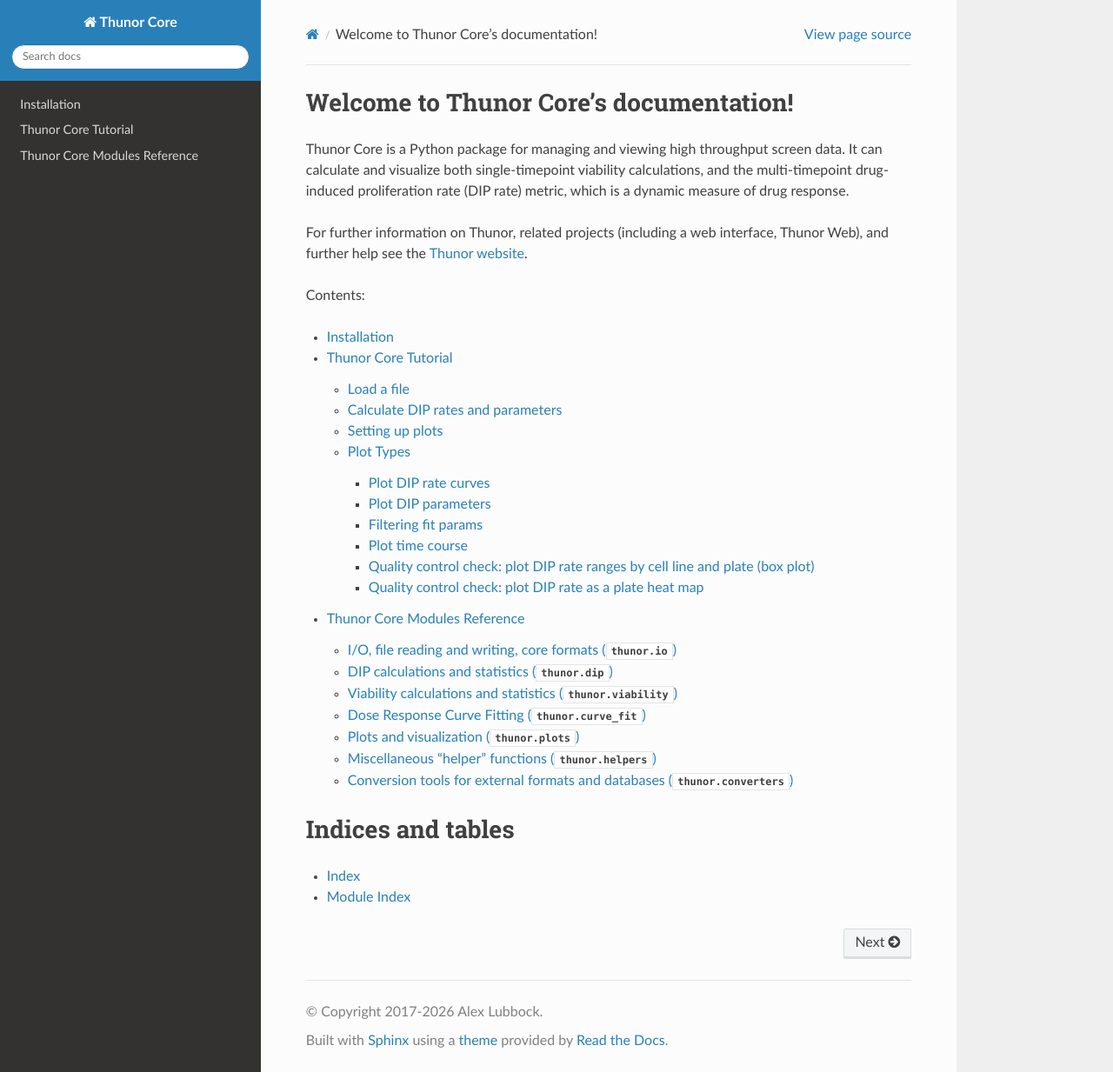
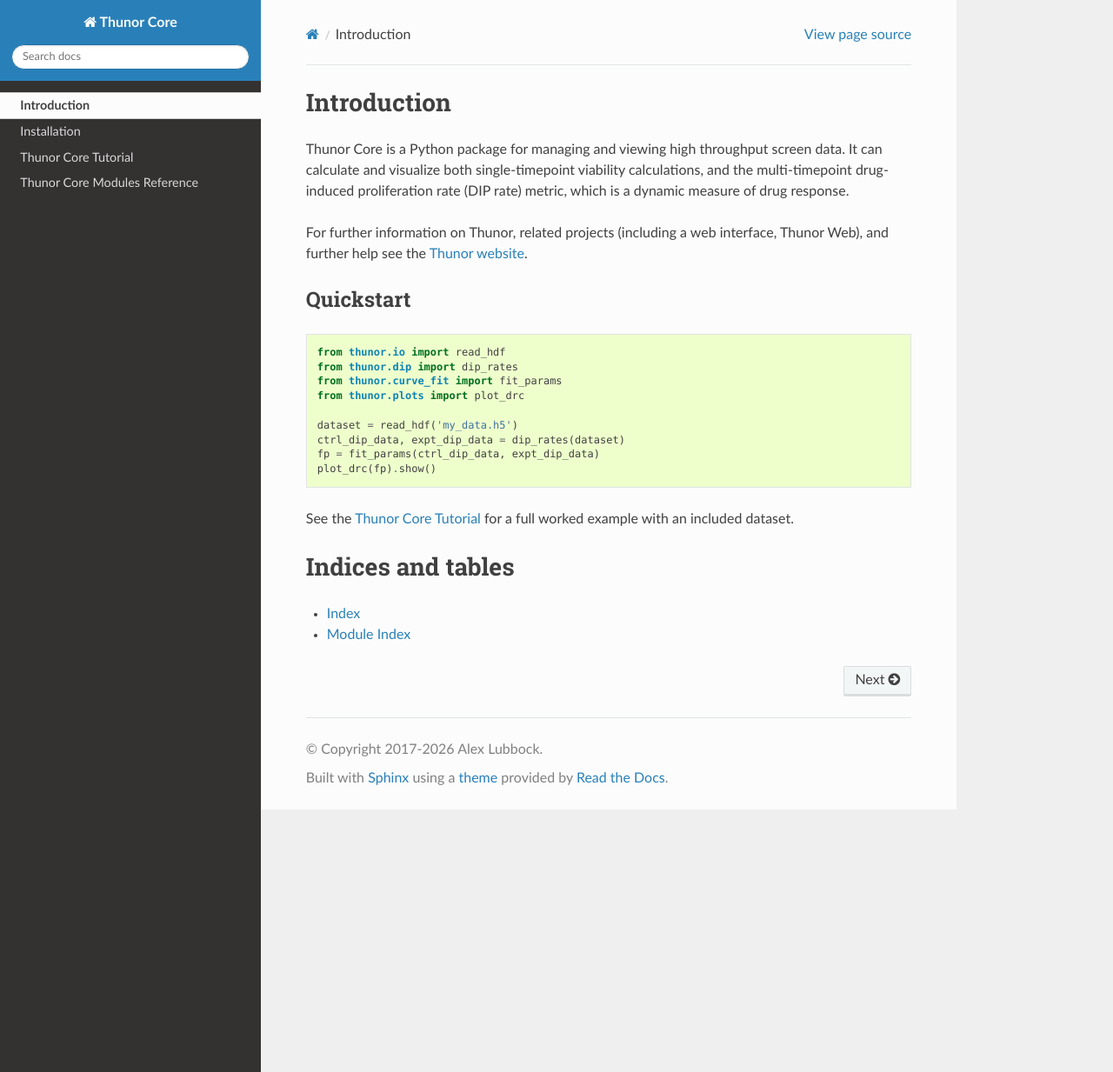
Before and after one commit to alubbock/thunor, a Sphinx documentation site: the page built from doc/index.rst, in a window 1280 px wide and 1233 px high. Shown: the whole window at 87% size. Built offline with Sphinx 7.4.7 and the Read the Docs theme 3.1.0, drawn with Linux system fonts in a browser that asks for light colours; comment, search, counter and statistics services are not loaded.

Commit message:
docs: update README, installation, and tutorial (#62)
* docs: update README, installation, and tutorial

- README: remove outdated 'pure Python' claim, simplify docs/tutorial
  build instructions, remove obsolete NotebookApp flag, state Python
  3.11+ requirement explicitly
- installation.rst: drop Python 2 note, add 3.11+ minimum version
- tutorial: replace hardcoded relative path with importlib.resources,
  add viability analysis section

* docs(index): add home page to sidebar, shorten title to 'Thunor Core'

* docs(index): rename to Introduction, hide toctree, add quickstart

* docs(index): use code-block for quickstart syntax highlighting

* docs(tutorial): clear outputs and execution counts

* fix(docs): include testdata in package so RTD can execute tutorial notebook

```diff
--- a/doc/index.rst
+++ b/doc/index.rst
@@ -1,5 +1,5 @@
-Welcome to Thunor Core's documentation!
-=======================================
+Introduction
+============
 
 Thunor Core is a Python package for managing and viewing high
 throughput screen data. It can calculate and visualize both single-timepoint
@@ -9,14 +9,31 @@
 For further information on Thunor, related projects (including a
 web interface, Thunor Web), and further help see the `Thunor website`_.
 
-Contents:
-
 .. toctree::
+   :hidden:
    :maxdepth: 3
 
+   self
    installation
    tutorial.ipynb
    modules/index
+
+Quickstart
+----------
+
+.. code-block:: python
+
+    from thunor.io import read_hdf
+    from thunor.dip import dip_rates
+    from thunor.curve_fit import fit_params
+    from thunor.plots import plot_drc
+
+    dataset = read_hdf('my_data.h5')
+    ctrl_dip_data, expt_dip_data = dip_rates(dataset)
+    fp = fit_params(ctrl_dip_data, expt_dip_data)
+    plot_drc(fp).show()
+
+See the :doc:`tutorial` for a full worked example with an included dataset.
 
 Indices and tables
 ==================
--- a/doc/installation.rst
+++ b/doc/installation.rst
@@ -1,8 +1,6 @@
 Installation
 ============
 
-To install Thunor, you can use pip:
+Thunor Core requires Python 3.11 or later. Install using pip:
 
     :command:`pip install thunor`
-
-Please note that Python 3 is required (not compatible with Python 2.7).
--- a/pyproject.toml
+++ b/pyproject.toml
@@ -31,6 +31,9 @@
 [project.urls]
 Homepage = "https://www.thunor.net"
 
+[tool.setuptools.package-data]
+thunor = ["testdata/*"]
+
 [build-system]
 requires = ["setuptools", "versioneer"]
 build-backend = "setuptools.build_meta"
```
Also changed, not shown: README.md (+8 -16 lines), doc/tutorial.ipynb.
